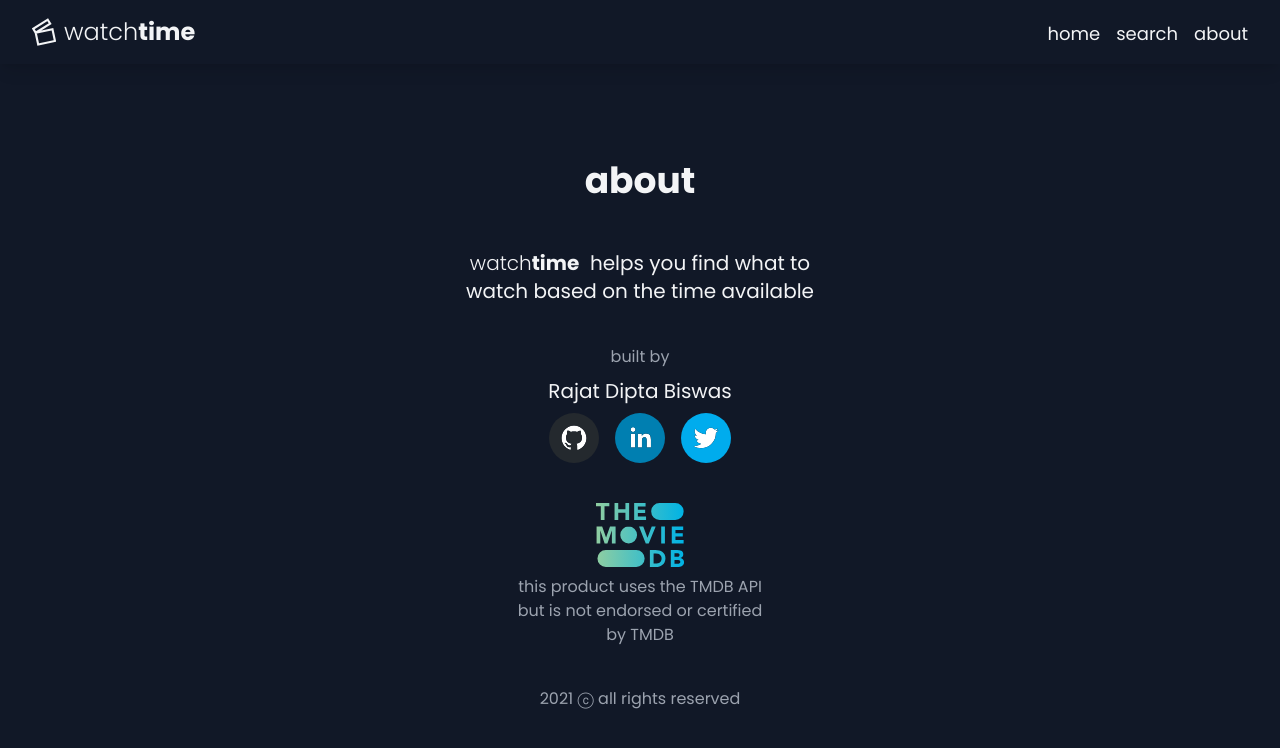
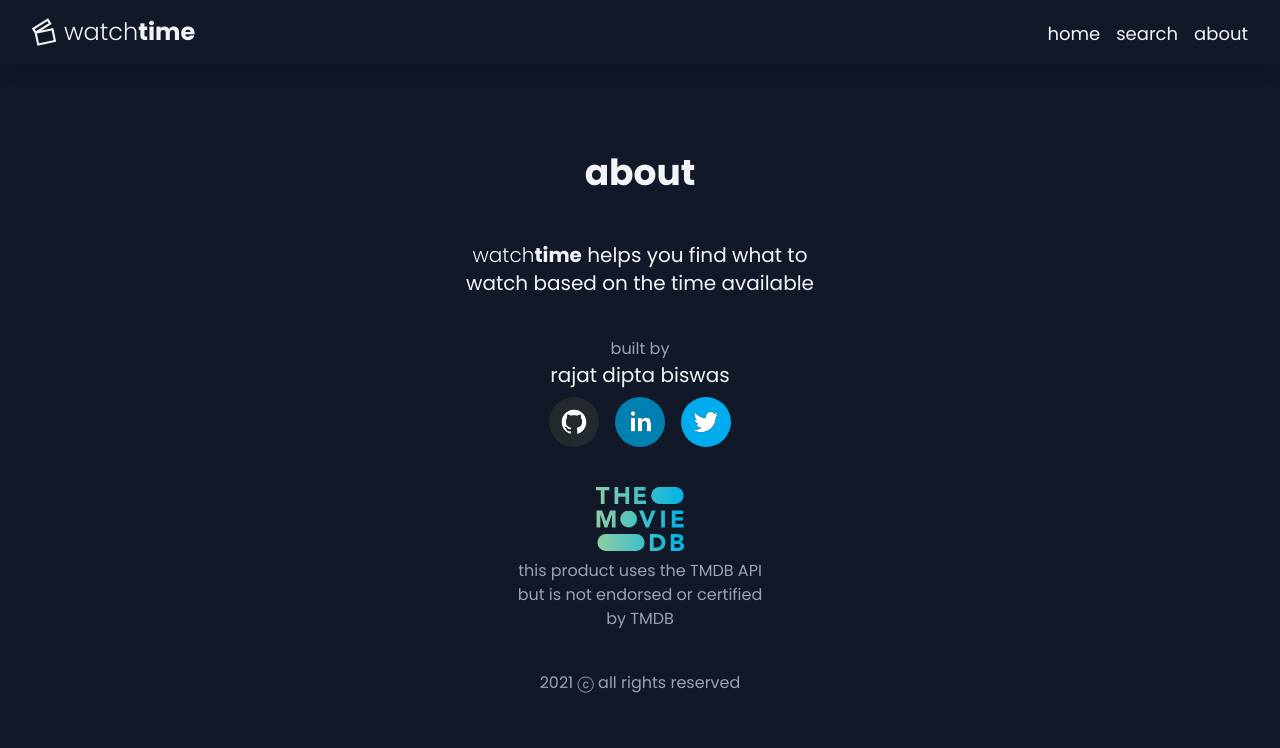
Before and after one commit to rajatdiptabiswas/watchtime, a Next.js app: page /about in a window 1280 px wide. Shown: the top 748 px of the page. Built offline with nearby package versions, Linux system fonts and the light colour scheme.

Commit message:
Update about page

```diff
--- a/components/Layout.tsx
+++ b/components/Layout.tsx
@@ -23,7 +23,7 @@ export default function Layout({ children }: { children: ReactNode }) {
           name="keywords"
           content="watch, time, watchtime, tv, series, movie, tmdb, playback speed, search, recommendation, netflix, prime video, disney, hulu, apple tv, hbo max, paramount, peacock, youtube premium, showtime"
         />
-        <meta http-equiv="Content-Type" content="text/html; charset=utf-8" />
+        <meta httpEquiv="Content-Type" content="text/html; charset=utf-8" />
         <meta name="language" content="English" />
         <meta name="author" content="Rajat Dipta Biswas" />
         <meta name="viewport" content="width=device-width, initial-scale=1.0" />
--- a/pages/_app.tsx
+++ b/pages/_app.tsx
@@ -1,5 +1,5 @@
 import { AppProps } from 'next/app';
-import { Provider } from 'next-auth/client';
+// import { Provider } from 'next-auth/client';
 import '../styles/globals.css';
 
 export default function App({ Component, pageProps }: AppProps) {
--- a/pages/about.tsx
+++ b/pages/about.tsx
@@ -6,18 +6,20 @@ export default function about() {
   return (
     <Layout>
       <div className="flex flex-col items-center justify-center mt-16 min-h-container">
-        <div className="space-y-10 text-center px-6 w-3/4 md:w-1/2">
+        <div className="space-y-10 text-center p-6 pb-12 w-3/4 md:w-1/2">
           <div className="title mb-4">about</div>
           <div className="flex items-center justify-center">
             <div className="px-4 md:w-2/3 text-xl">
               <span className="font-light inline-block">watch</span>
               <span className="font-bold inline-block">time</span>
-              &nbsp; helps you find what to watch based on the time available
+              &nbsp;helps you find what to watch based on the time available
             </div>
           </div>
           <div className="space-y-2">
-            <div className="text-gray-400">built by</div>
-            <div className="text-xl">Rajat Dipta Biswas</div>
+            <div>
+              <div className="text-gray-400">built by</div>
+              <div className="text-xl">rajat dipta biswas</div>
+            </div>
             <div className="space-x-4">
               <SocialIcon
                 url="https://github.com/rajatdiptabiswas"
```
